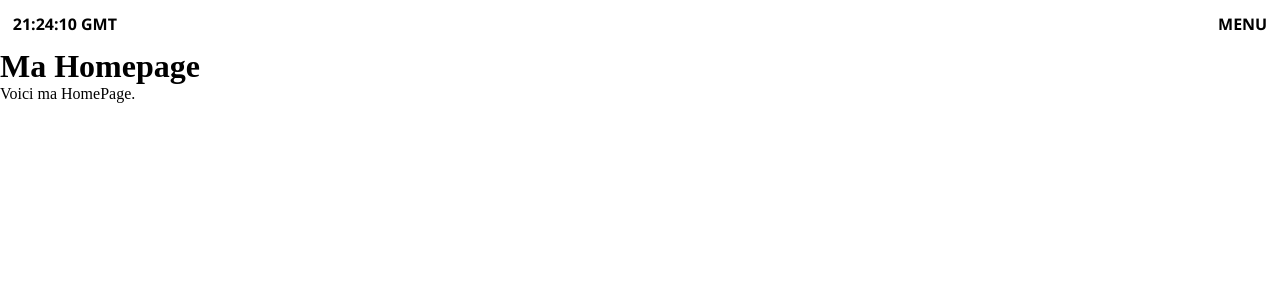
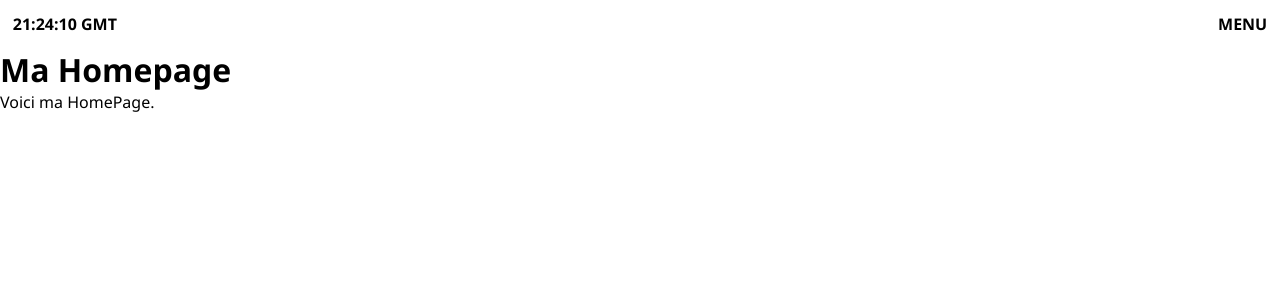
Before and after one commit to cs-development-github/PortefolioReact, a React (Create React App) app: page / in a window 1280 px wide. Shown: the top 300 px of the page. Built offline with nearby package versions, Linux system fonts and the light colour scheme.

Commit message:
add: policy on menu

```diff
--- a/src/components/Header/Menu/Menu.css
+++ b/src/components/Header/Menu/Menu.css
@@ -1,3 +1,5 @@
+@import url('https://fonts.googleapis.com/css2?family=Playfair+Display:wght@400;700&display=swap');
+
 .menu-overlay {
   position: fixed;
   top: 5%;
@@ -38,6 +40,7 @@
 
 .menu-content ul li .menu-items{
   color: black;
+  font-family: 'Playfair Display', serif;
   text-decoration: none;
   font-size: 84px;
 }
@@ -59,11 +62,12 @@
 
 .sub-menu ul li .sub-menu-items{
   color: black;
+  font-family: 'Playfair Display', serif;
   text-decoration: none;
   font-size: 18px;
 }
 
 .menu-items.active {
   font-weight: bold;
-  text-decoration: underline;
+  font-style: italic;
 }
--- a/src/styles/index.css
+++ b/src/styles/index.css
@@ -1,5 +1,6 @@
 * {
     padding: 0;
+    font-family: 'Segoe UI', Tahoma, Geneva, Verdana, sans-serif;
     margin: 0;
 }
 .header{
```
